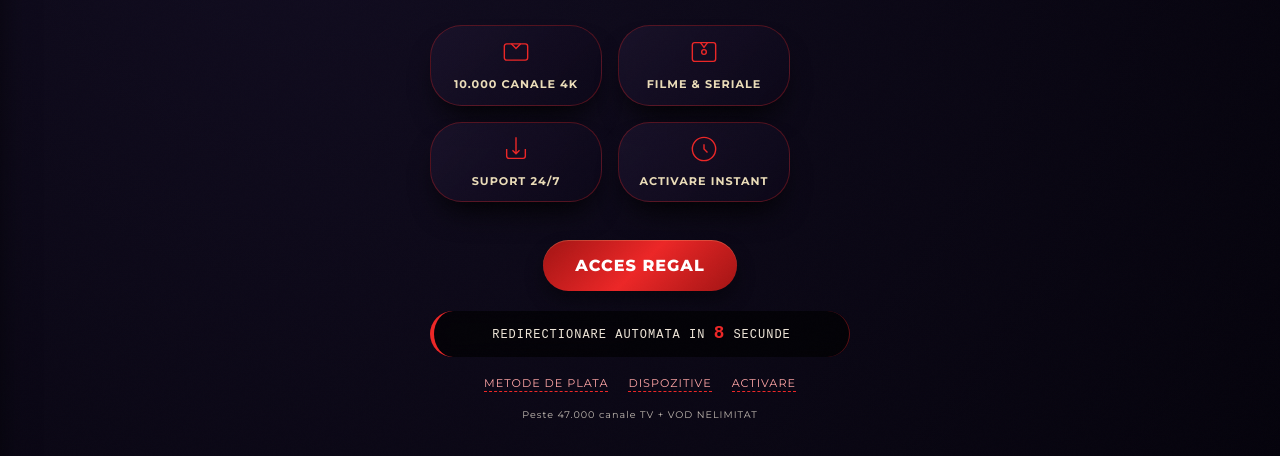
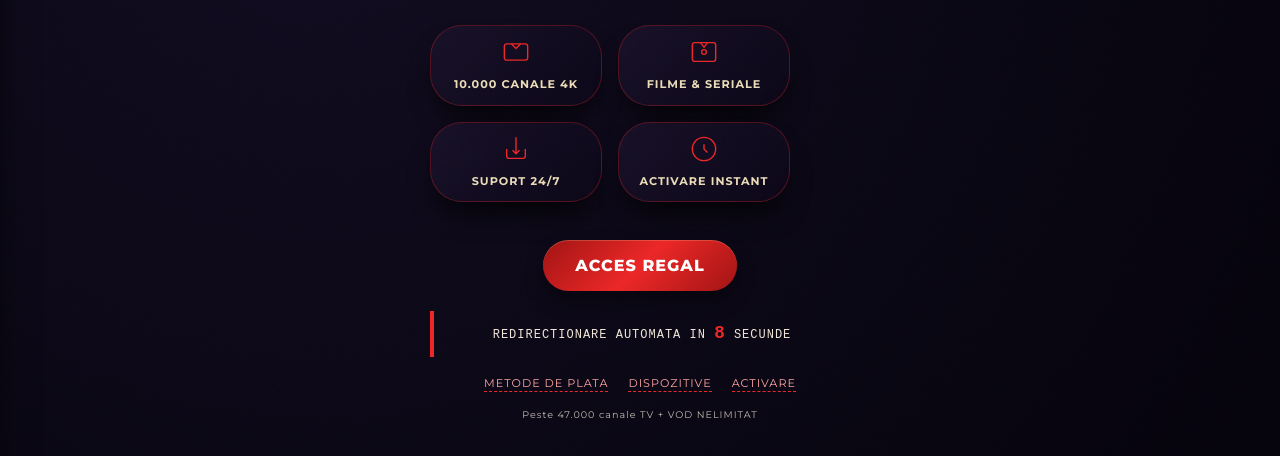
Before and after one commit to amasmokeabank/S, a plain HTML site: page dale.html in a window 1280 px wide. Shown: the part 308-764 px from the top of the page. Drawn offline with nearby package versions, Linux system fonts and the light colour scheme.

Commit message:
Update dale.html

```diff
--- a/dale.html
+++ b/dale.html
@@ -203,15 +203,12 @@
   }
 
   .countdown-badge {
-    background: rgba(0, 0, 0, 0.65);
+    background: transparent;
     border-left: 4px solid #EC2727;
-    border-right: 1px solid rgba(236,39,39,0.4);
     padding: 10px 20px;
     font-size: 0.75rem;
     letter-spacing: 1px;
     margin: 20px 0 12px;
-    backdrop-filter: blur(8px);
-    border-radius: 40px;
     font-family: monospace;
   }
 
```
